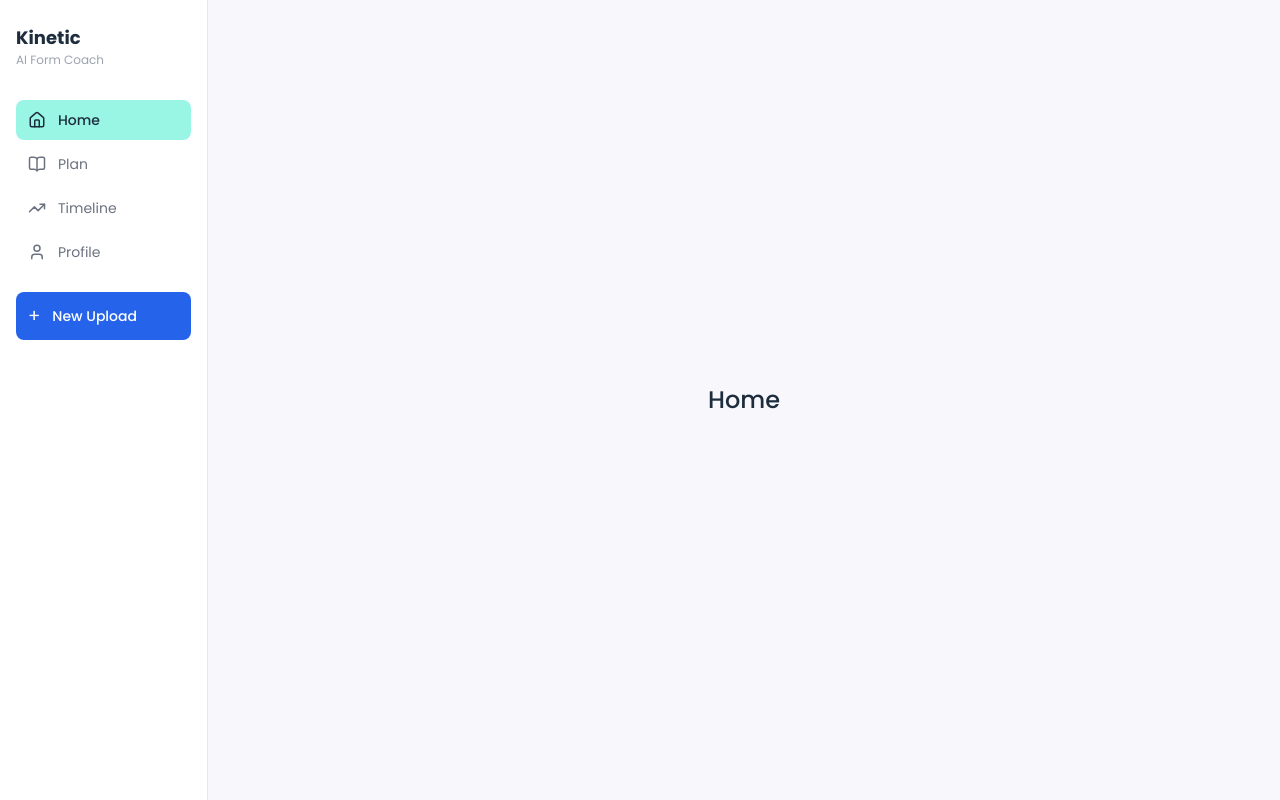
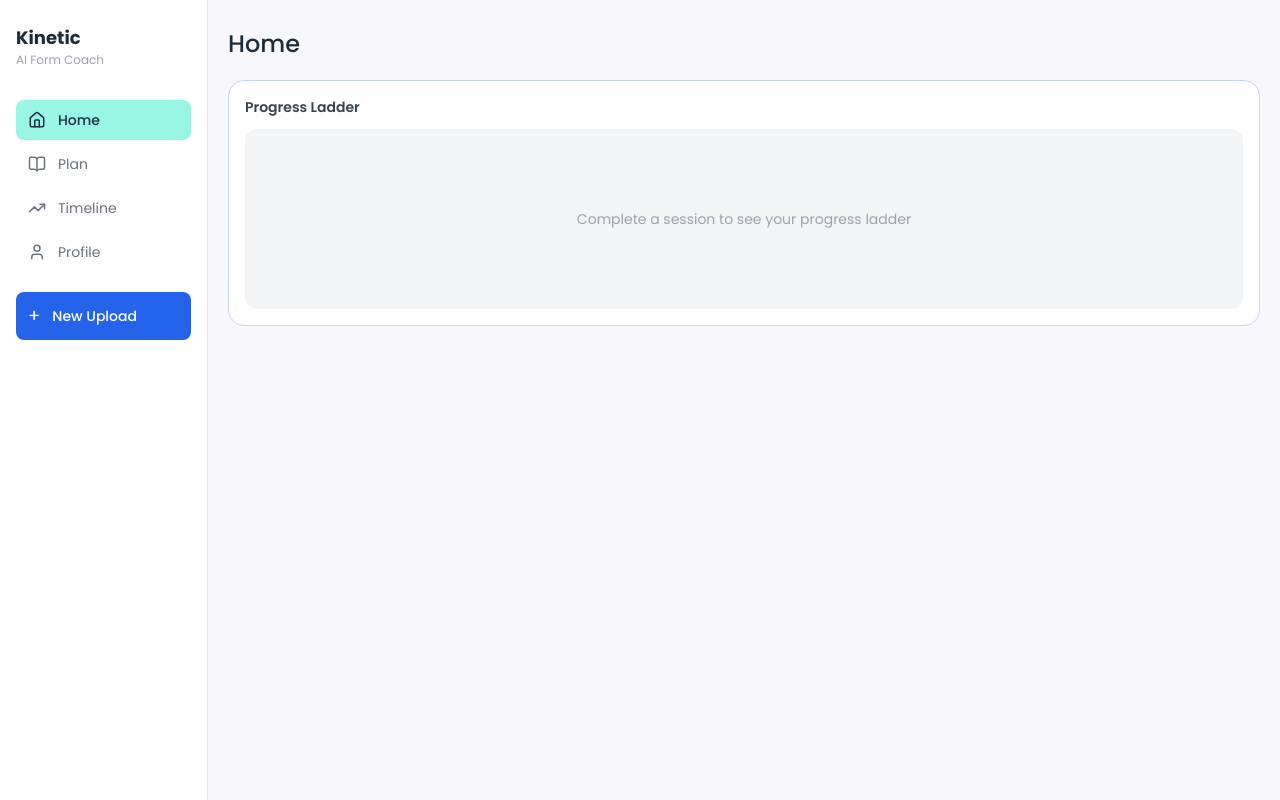
Before and after one commit to amritabalaji-11/kinetic-aipm-1, a React (Vite) app in the folder frontend/: page / in a window 1280 px wide. Built offline with nearby package versions, Linux system fonts and the light colour scheme; no server answers.

Commit message:
S1-W8-03 Part 2: render annotated frame and progress ladder on frontend

```diff
--- a/frontend/src/hooks/useSSEStream.js
+++ b/frontend/src/hooks/useSSEStream.js
@@ -115,7 +115,7 @@ function useSSEStream(analysisId) {
       }
 
       // --- Final event ---
-      if (eventName === "progression_ready") {
+      if (eventName === "progression_ready" || eventName === "haiku_call_2_no_history" || eventName === "haiku_call_2_complete") {
         const lastIndex = PIPELINE_STEPS.findIndex(s => s.completeOn === "progression_ready")
         if (lastIndex !== -1) updateStep(lastIndex, "complete")
 
--- a/frontend/src/pages/HomePage.jsx
+++ b/frontend/src/pages/HomePage.jsx
@@ -1,11 +1,46 @@
- const HomePage = () =>{
-    return (
-        <div className="min-h-screen bg-light-bg flex items-center justify-center">
-            <h1 className = "text-text-primary font-sans text-heading-1">
-                Home
-            </h1>
-        </div>
-    );
- };
+import { useEffect, useState } from "react"
 
- export default HomePage;
+const BASE_URL = "http://localhost:8000"
+
+const HomePage = () => {
+  const [ladderUrl, setLadderUrl] = useState(null)
+  const [ladderLoading, setLadderLoading] = useState(true)
+
+  useEffect(() => {
+    const userId = localStorage.getItem("user_id") || "dev-user"
+    fetch(`${BASE_URL}/users/${userId}/profile-images`)
+      .then(r => r.ok ? r.json() : null)
+      .then(d => {
+        setLadderUrl(d?.progress_ladder_image_url ?? null)
+        setLadderLoading(false)
+      })
+      .catch(() => setLadderLoading(false))
+  }, [])
+
+  return (
+    <div className="min-h-screen bg-light-bg px-5 pt-8 pb-6" style={{ colorScheme: "light" }}>
+      <h1 className="text-text-primary font-sans text-heading-1 mb-6">Home</h1>
+
+      <div className="rounded-2xl bg-white p-4" style={{ border: "1.5px solid #c7d2fe" }}>
+        <h2 className="text-sm font-semibold text-gray-700 mb-3">Progress Ladder</h2>
+
+        {ladderLoading ? (
+          <div className="w-full rounded-xl animate-pulse bg-gray-200" style={{ height: 180 }} />
+        ) : ladderUrl ? (
+          <img
+            src={ladderUrl}
+            alt="Progress ladder"
+            className="w-full rounded-xl object-cover"
+            style={{ maxHeight: 300 }}
+          />
+        ) : (
+          <div className="w-full rounded-xl flex items-center justify-center bg-gray-100" style={{ height: 180 }}>
+            <p className="text-sm text-gray-400">Complete a session to see your progress ladder</p>
+          </div>
+        )}
+      </div>
+    </div>
+  )
+}
+
+export default HomePage
```
